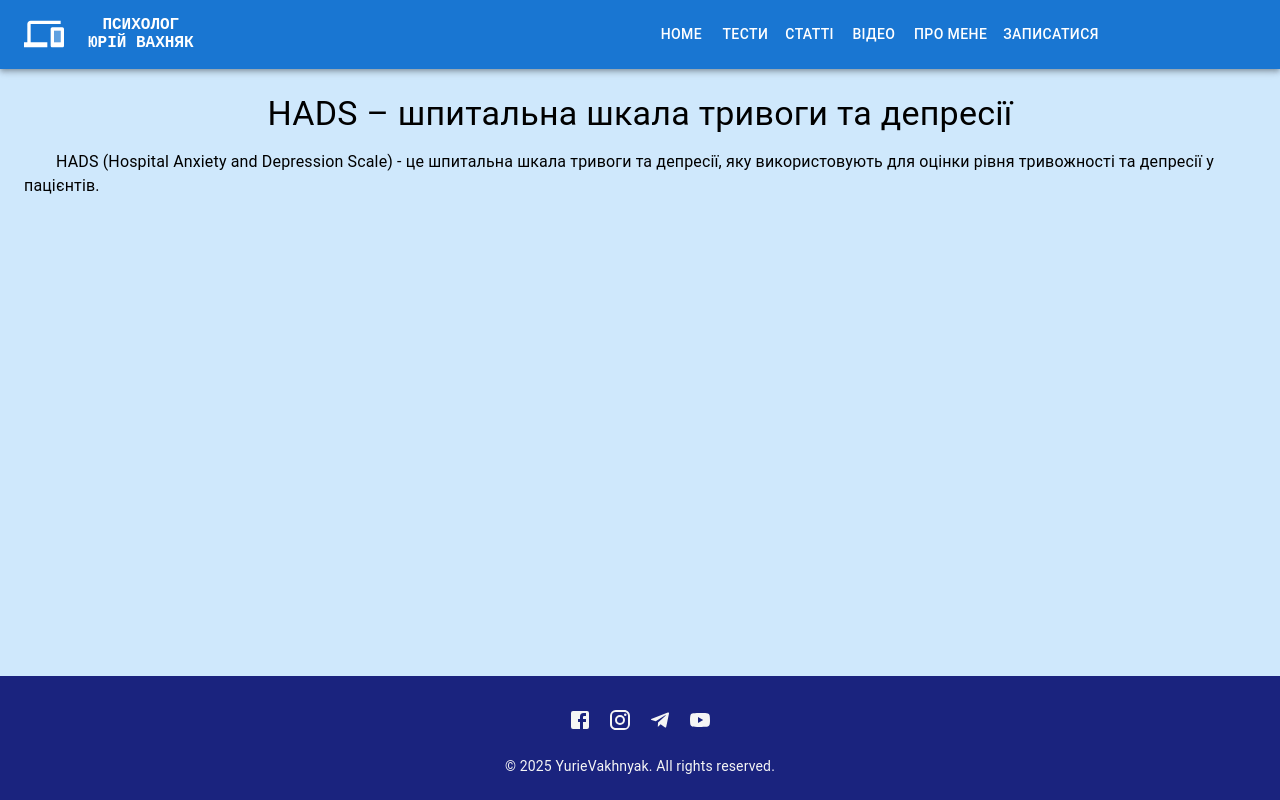
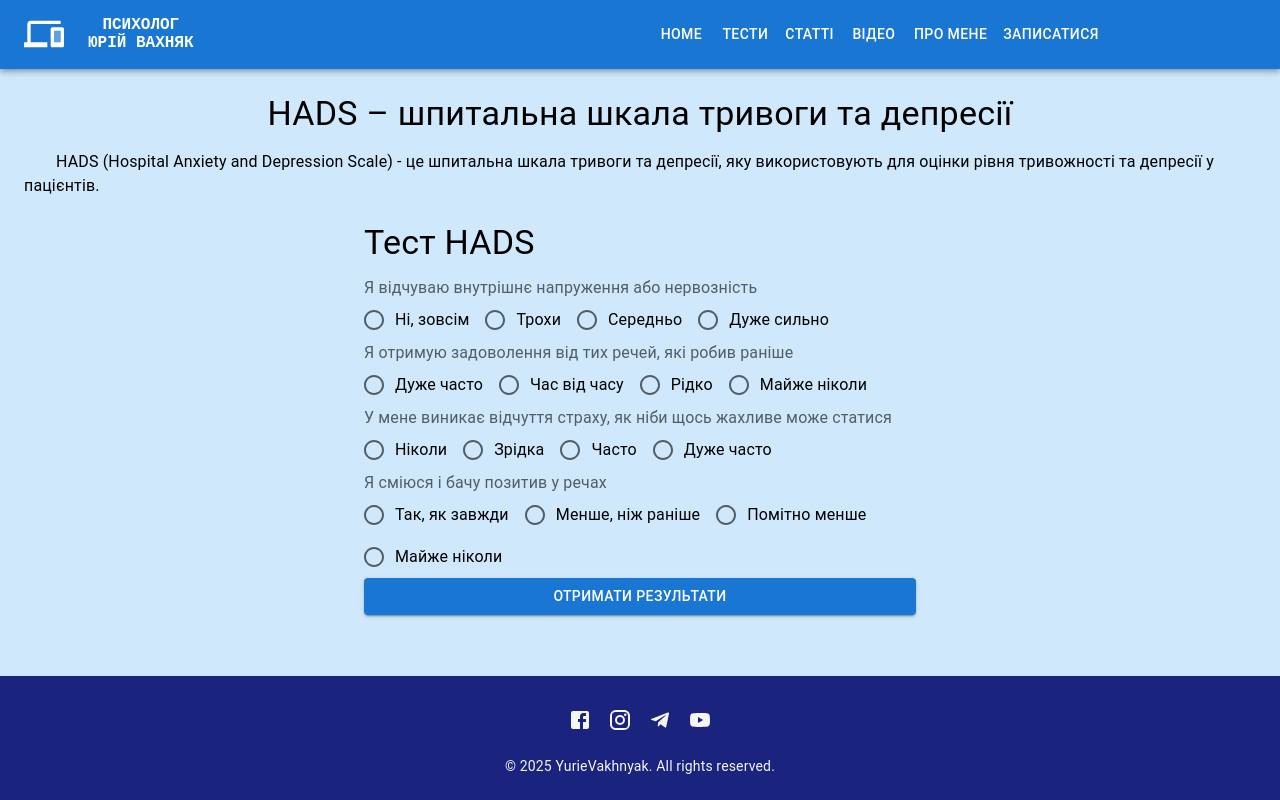
Before and after one commit to YurieVakhnyak/my-lending, a React (Create React App) app: page /tests/0 in a window 1280 px wide. Built offline with nearby package versions, Linux system fonts and the light colour scheme.

Commit message:
Structure for HADS added

```diff
--- /dev/null
+++ b/src/components/HADSData.js
@@ -0,0 +1,46 @@
+export const HADSData = [
+  {
+    id: 1,
+    text: "Я відчуваю внутрішнє напруження або нервозність",
+    category: "A",
+    options: [
+      { value: 0, label: "Ні, зовсім" },
+      { value: 1, label: "Трохи" },
+      { value: 2, label: "Середньо" },
+      { value: 3, label: "Дуже сильно" },
+    ],
+  },
+  {
+    id: 2,
+    text: "Я отримую задоволення від тих речей, які робив раніше",
+    category: "D",
+    options: [
+      { value: 0, label: "Дуже часто" },
+      { value: 1, label: "Час від часу" },
+      { value: 2, label: "Рідко" },
+      { value: 3, label: "Майже ніколи" },
+    ],
+  },
+  {
+    id: 3,
+    text: "У мене виникає відчуття страху, як ніби щось жахливе може статися",
+    category: "A",
+    options: [
+      { value: 0, label: "Ніколи" },
+      { value: 1, label: "Зрідка" },
+      { value: 2, label: "Часто" },
+      { value: 3, label: "Дуже часто" },
+    ],
+  },
+  {
+    id: 4,
+    text: "Я сміюся і бачу позитив у речах",
+    category: "D",
+    options: [
+      { value: 0, label: "Так, як завжди" },
+      { value: 1, label: "Менше, ніж раніше" },
+      { value: 2, label: "Помітно менше" },
+      { value: 3, label: "Майже ніколи" },
+    ],
+  },
+];
--- /dev/null
+++ b/src/components/HADSQuestion.js
@@ -0,0 +1,35 @@
+import { useState } from "react";
+import {
+  FormControl,
+  FormLabel,
+  RadioGroup,
+  FormControlLabel,
+  Radio,
+} from "@mui/material";
+
+const HADSQuestion = ({ question, onAnswer }) => {
+  const [value, setValue] = useState(null);
+
+  const handleChange = (event) => {
+    setValue(event.target.value);
+    onAnswer(question.id, Number(event.target.value));
+  };
+
+  return (
+    <FormControl component="fieldset" fullWidth>
+      <FormLabel>{question.text}</FormLabel>
+      <RadioGroup value={value} onChange={handleChange} row>
+        {question.options.map((option) => (
+          <FormControlLabel
+            key={option.value}
+            value={option.value.toString()}
+            control={<Radio />}
+            label={option.label}
+          />
+        ))}
+      </RadioGroup>
+    </FormControl>
+  );
+};
+
+export default HADSQuestion;
--- /dev/null
+++ b/src/components/HADSTest.js
@@ -0,0 +1,45 @@
+import { useState } from "react";
+import { Container, Typography, Button } from "@mui/material";
+import HADSQuestion from "./HADSQuestion";
+import { HADSData } from "./HADSData";
+
+const HADSTest = () => {
+  const [answers, setAnswers] = useState({});
+
+  const handleAnswer = (id, value) => {
+    setAnswers((prev) => ({ ...prev, [id]: value }));
+  };
+
+  const handleSubmit = () => {
+    const anxietyScore = HADSData.filter((q) => q.category === "A").reduce(
+      (sum, q) => sum + (answers[q.id] || 0),
+      0
+    );
+    const depressionScore = HADSData.filter((q) => q.category === "D").reduce(
+      (sum, q) => sum + (answers[q.id] || 0),
+      0
+    );
+    alert(`Тривожність: ${anxietyScore}, Депресія: ${depressionScore}`);
+  };
+
+  return (
+    <Container maxWidth="sm">
+      <Typography variant="h4" gutterBottom>
+        Тест HADS
+      </Typography>
+      {HADSData.map((q) => (
+        <HADSQuestion key={q.id} question={q} onAnswer={handleAnswer} />
+      ))}
+      <Button
+        variant="contained"
+        color="primary"
+        onClick={handleSubmit}
+        fullWidth
+      >
+        Отримати результати
+      </Button>
+    </Container>
+  );
+};
+
+export default HADSTest;
--- a/src/pages/TestPage.js
+++ b/src/pages/TestPage.js
@@ -6,6 +6,7 @@ import Typography from "@mui/material/Typography";
 import Container from "@mui/material/Container";
 import Footer from "../components/Footer";
 import { testsData } from "./../data/TestsData"; // Імпортуємо дані
+import HADSTest from "../components/HADSTest";
 
 function TestPage() {
   const { id } = useParams();
@@ -39,6 +40,9 @@ function TestPage() {
           {test.testDescription}
         </Typography>
       </Box>
+      <Box>
+        <HADSTest />
+      </Box>
       <Footer />
     </Container>
   );
```
